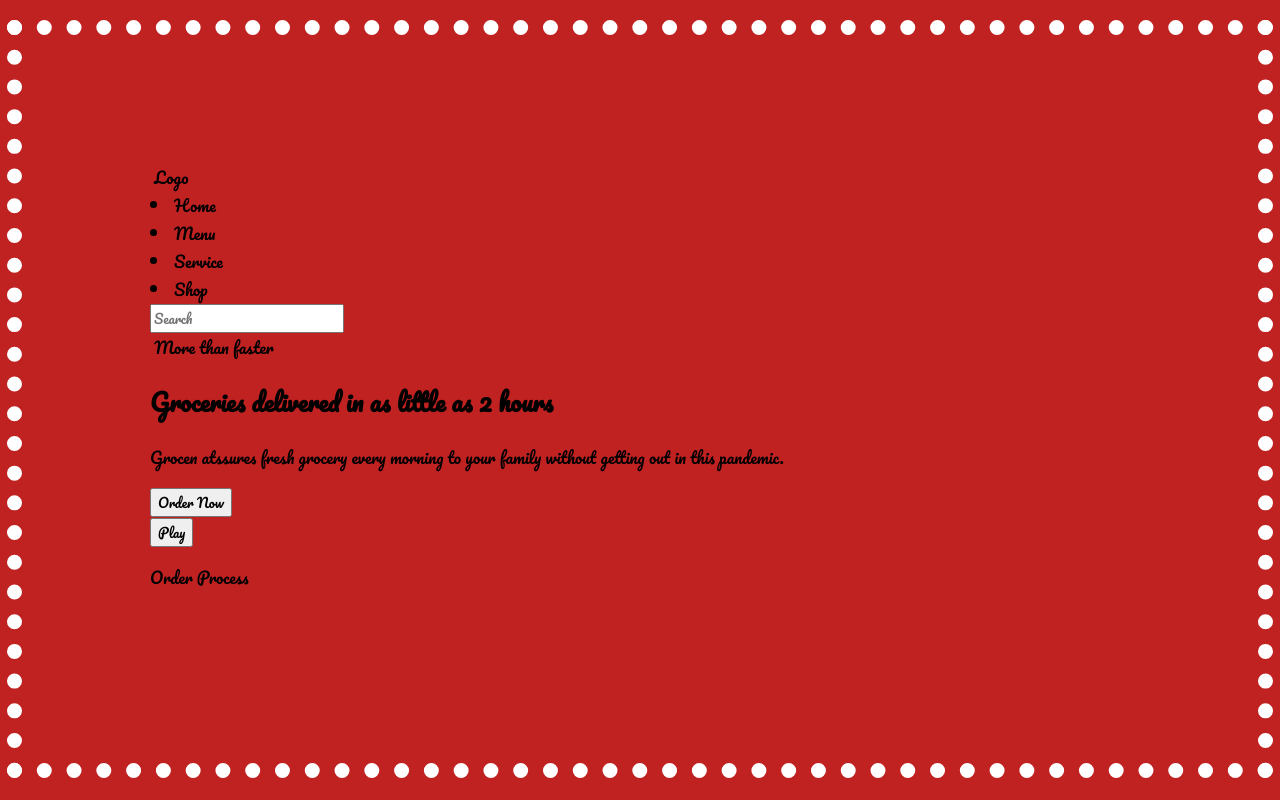
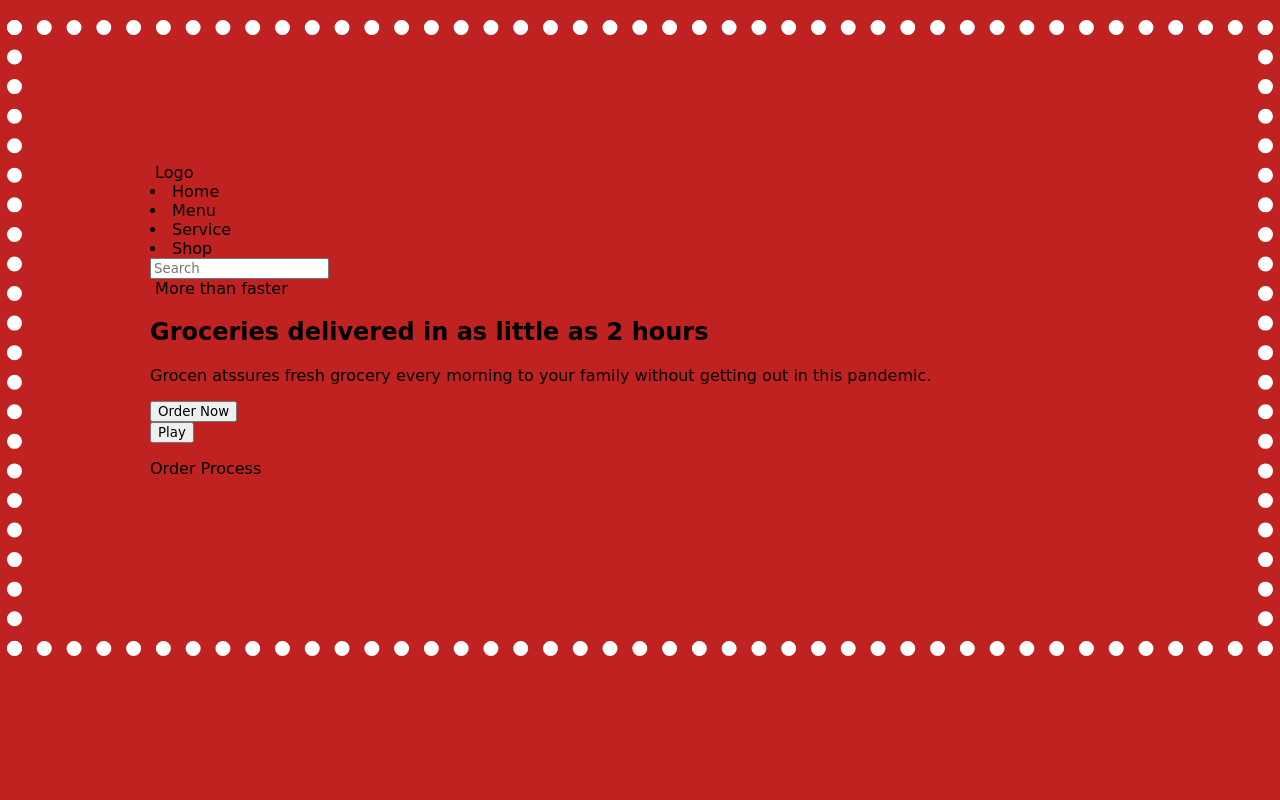
Before and after one commit to Drunkboy/basic-landing-page, a plain HTML site: page src/figma.html in a window 1280 px wide. Drawn offline with Linux system fonts and the light colour scheme.

Commit message:
Change font

```diff
--- a/src/style.css
+++ b/src/style.css
@@ -1,5 +1,4 @@
-@import url('https://fonts.googleapis.com/css2?family=Pacifico&display=swap');
-
+@import url('https://fonts.googleapis.com/css2?family=Poppins:ital,wght@0,100;1,100&display=swap');
 
 
 * {
```
